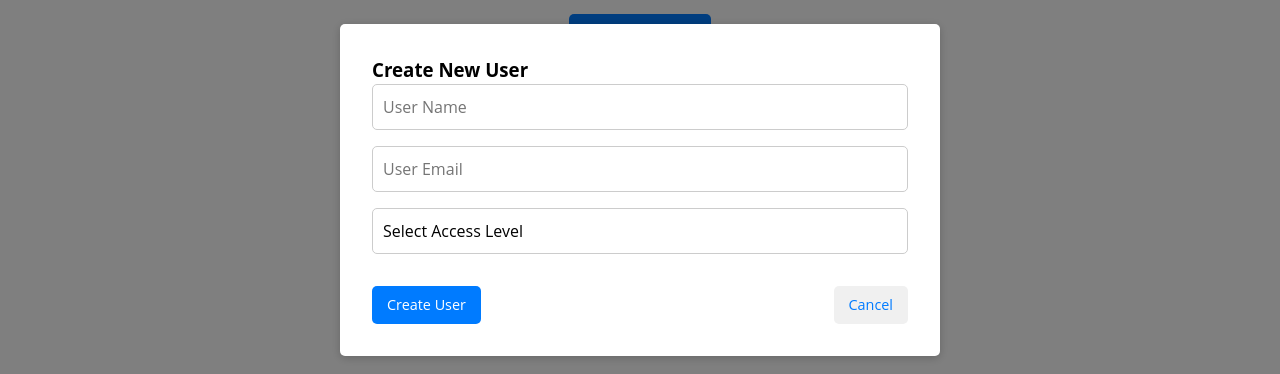
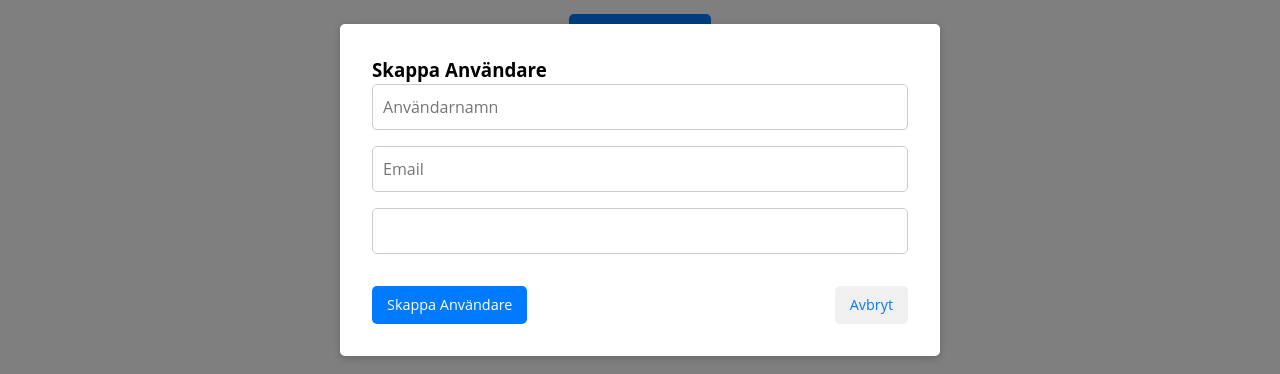
Before and after one commit to KebabMumsare/Schoolkeeper, a Vue app in the folder SchoolKeeper/: page /addnewuser in a window 1280 px wide. Both pictures are taken after typing "Sample" into the empty fields and a click on the button "Create New User". Shown: the part 210-584 px from the top of the page. Built offline with nearby package versions, Linux system fonts and the light colour scheme; no server answers.

Commit message:
Swedesih

```diff
--- a/SchoolKeeper/src/views/AddNewUser.vue
+++ b/SchoolKeeper/src/views/AddNewUser.vue
@@ -16,9 +16,9 @@
           :key="user.id"
         >
           <div class="user-info">
-            <strong>Name:</strong> {{ user.name }} <br />
+            <strong>Namn:</strong> {{ user.name }} <br />
             <strong>Email:</strong> {{ user.email }} <br />
-            <strong>Access Level:</strong> {{ user.access }} <br />
+            <strong>Behörighet:</strong> {{ user.access }} <br />
           </div>
         </div>
       </div>
@@ -26,19 +26,19 @@
 
     <div v-if="showModal" class="modal">
       <div class="modal-content create-user">
-        <h3>Create New User</h3>
+        <h3>Skappa Användare</h3>
         <form @submit.prevent="createUser">
-          <input v-model="newUser.name" placeholder="User Name" required />
-          <input v-model="newUser.email" placeholder="User Email" type="email" required />
+          <input v-model="newUser.name" placeholder="Användarnamn " required />
+          <input v-model="newUser.email" placeholder="Email" type="email" required />
           <select v-model="newUser.access" required>
-            <option value="" disabled>Select Access Level</option>
+            <option value="" disabled>Välj behörighet</option>
             <option value="Admin">Admin</option>
-            <option value="Teacher">Teacher</option>
-            <option value="Student">Student</option>
+            <option value="Teacher">Lärare</option>
+            <option value="Student">Elev</option>
           </select>
           <div class="modal-buttons">
-            <button type="submit" class="create-button">Create User</button>
-            <button @click="closeModal" class="cancel-button">Cancel</button>
+            <button type="submit" class="create-button">Skappa Användare</button>
+            <button @click="closeModal" class="cancel-button">Avbryt</button>
           </div>
         </form>
       </div>
@@ -172,6 +172,8 @@ import Footer from '@/components/Footer.vue';
 import axios from 'axios';
 import { useStorage } from "@vueuse/core";
 
+
+
 export default {
   name: 'user-creator',
   components: {
@@ -180,13 +182,9 @@ export default {
   },
   data() {
     return {
+      newUser: [],
       currentUser: useStorage('currentUser', { name: '', access: '', class: '' }),
       showModal: false,
-      newUser: {
-        name: '',
-        email: '',
-        access: ''
-      },
       users: [], // Array to hold all users
       searchQuery: '' // For the search input
     };
```
